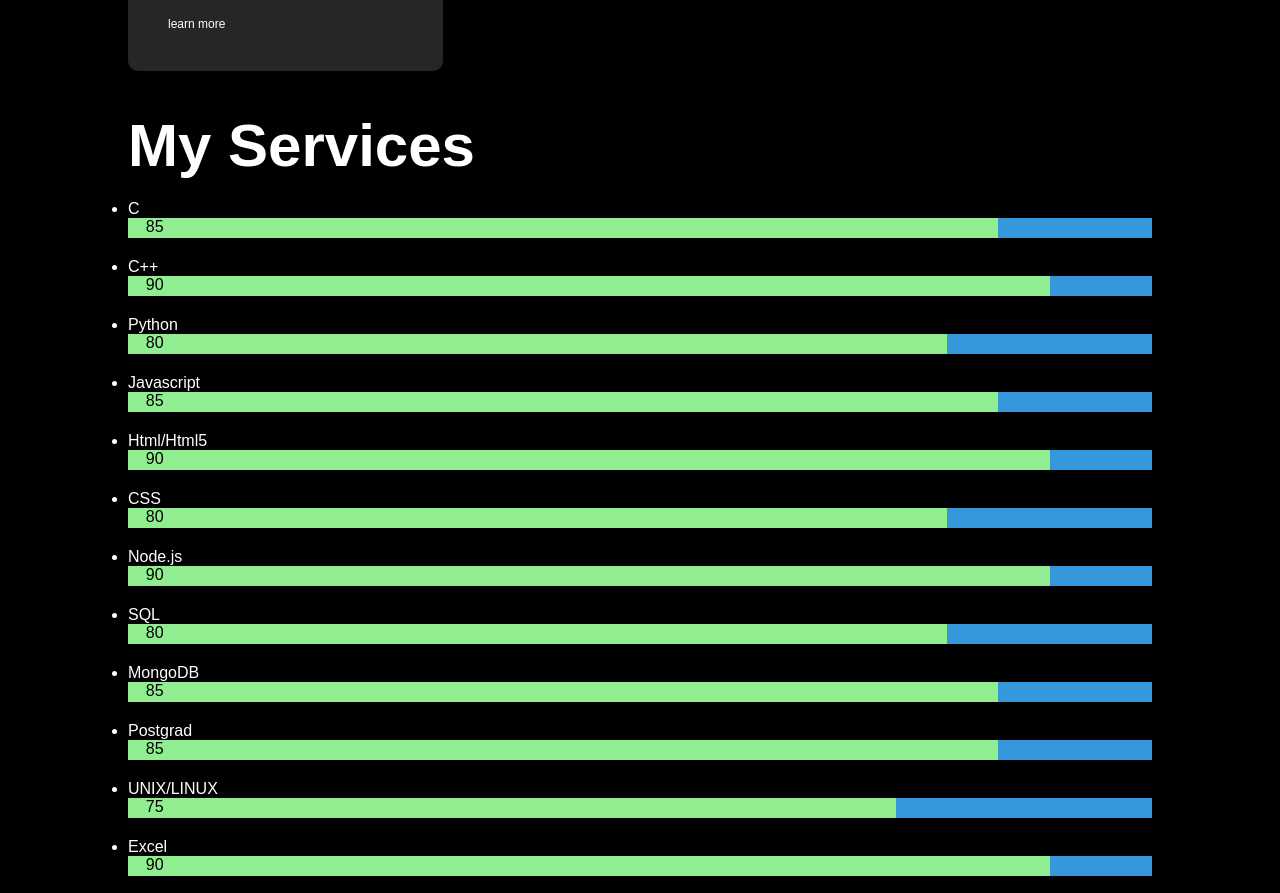
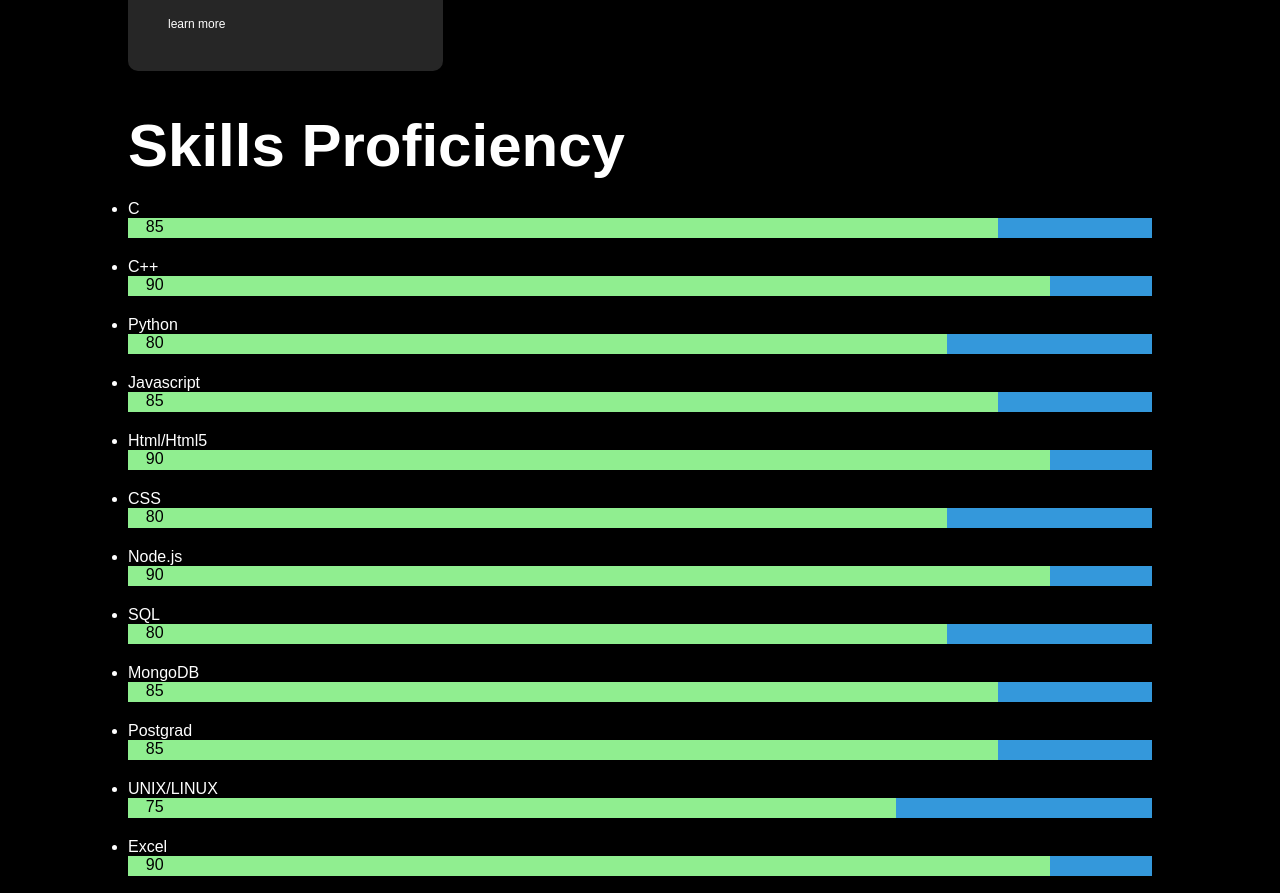
Before and after one commit to akash4142/portfolio, a website: page index.html in a window 1280 px wide. Shown: the part 2494-3387 px from the top of the page. Drawn offline with Linux system fonts and the light colour scheme.

Commit message:
Update index.html

```diff
--- a/index.html
+++ b/index.html
@@ -106,7 +106,7 @@
 
 <div id="skillsproficiency">
     <div class="container">
-        <h1 class="sub-title">My Services</h1>
+        <h1 class="sub-title">Skills Proficiency</h1>
         <ul id="skill-list">
 
         </ul>
```
